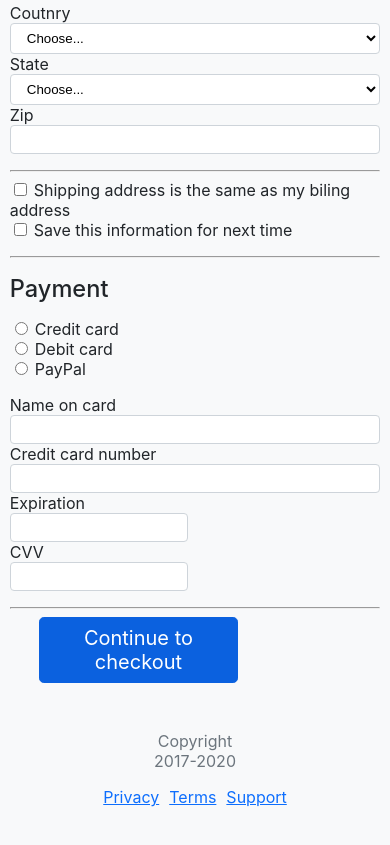
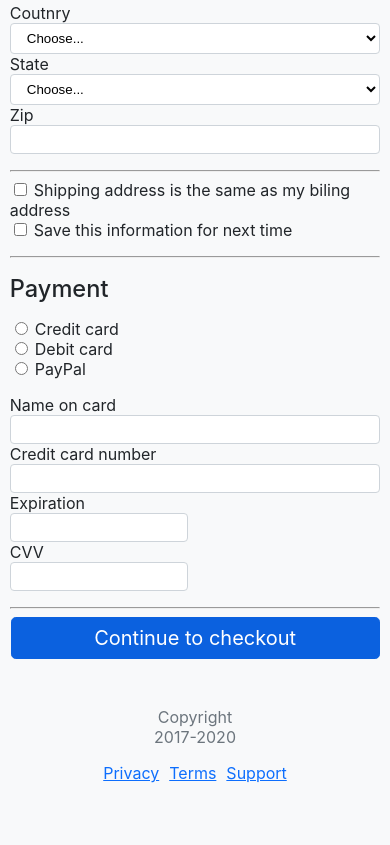
Before and after one commit to KubatovaTatyna/checkout-copy, a plain HTML site: page index.html in a window 390 px wide. Shown: the part 1151-1996 px from the top of the page. Drawn offline with Linux system fonts and the light colour scheme.

Commit message:
Styled checkout-button (media)

```diff
--- a/style.css
+++ b/style.css
@@ -544,4 +544,8 @@ footer ul li a{
     #cvv{
         width: 100%;
     }
+    .checkout-button{
+        max-width: 94.7%;
+        margin-left: 2.7%;
+    }
 }
```
